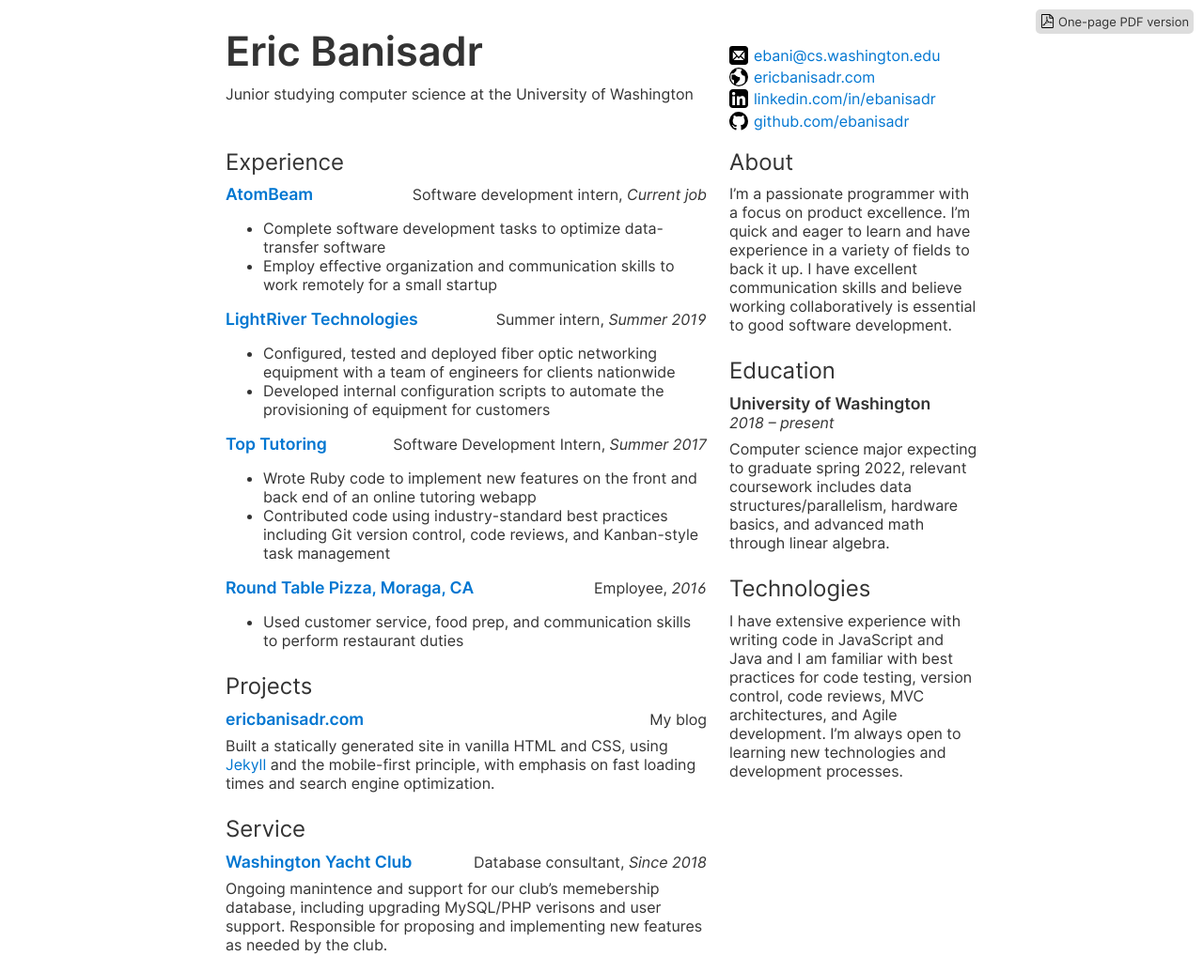
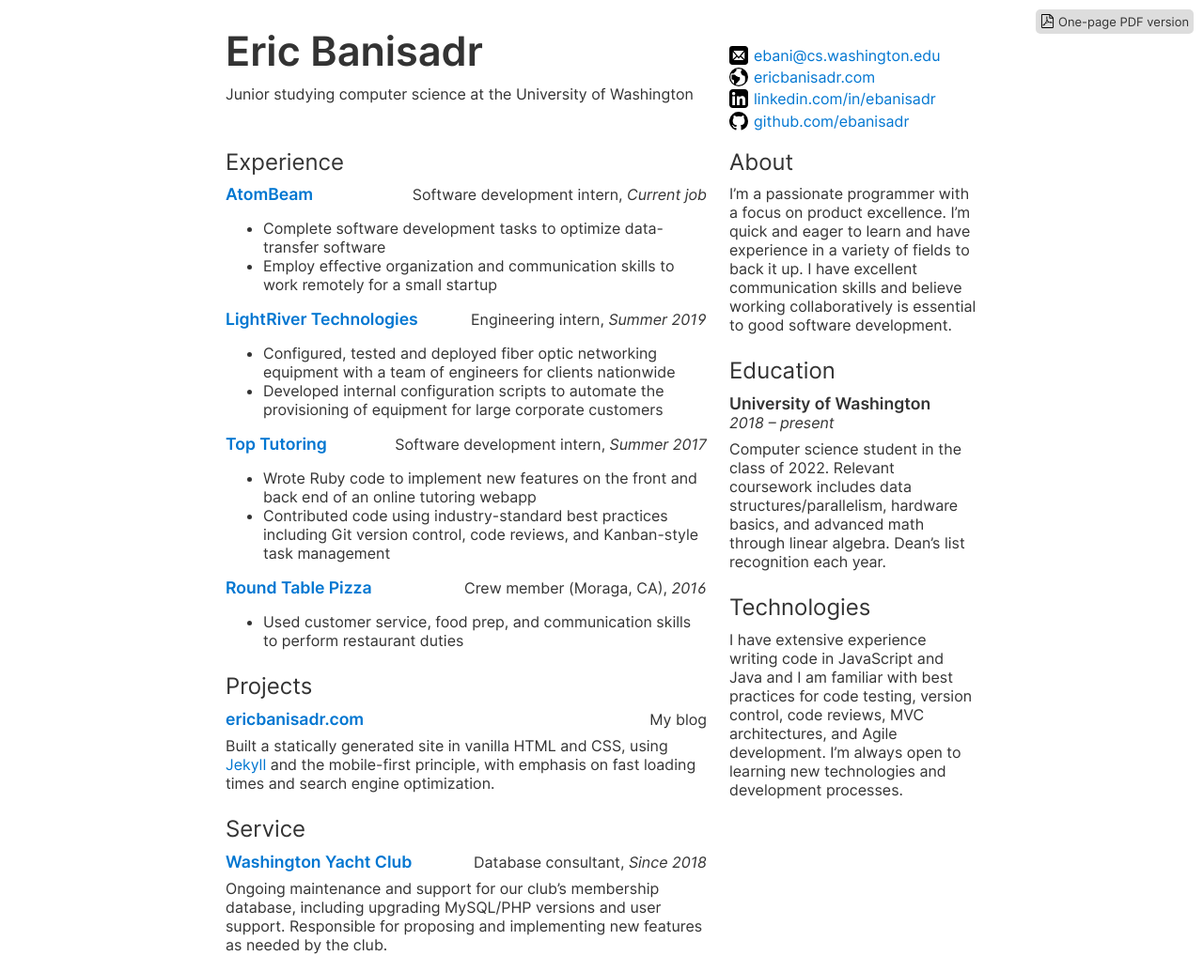
Before and after one commit to ebanisadr/ebanisadr.github.io, a Jekyll site: the page built from resume.html, in a window 1280 px wide. Shown: the whole page at 94% size. Built offline with Jekyll 4.4.1, drawn with Linux system fonts in a browser that asks for light colours.

Commit message:
Fix some resume inconsistencies

```diff
--- a/resume.html
+++ b/resume.html
@@ -23,17 +23,17 @@
         for a small startup
   - company: LightRiver Technologies
     link: https://lightriver.com
-    title: Summer intern
+    title: Engineering intern
     shortdate: Summer 2019
     longdate: June 2019 - August 2019
     bullets:
       - Configured, tested and deployed fiber optic networking equipment with a
         team of engineers for clients nationwide
       - Developed internal configuration scripts to automate the provisioning
-        of equipment for customers
+        of equipment for large corporate customers
   - company: Top Tutoring
     link: https://toptutoring.com/
-    title: Software Development Intern
+    title: Software development intern
     shortdate: Summer 2017
     longdate: July 2017 - September 2017
     bullets:
@@ -41,9 +41,9 @@
         an online tutoring webapp
       - Contributed code using industry-standard best practices including Git
         version control, code reviews, and Kanban-style task management
-  - company: Round Table Pizza, Moraga, CA
+  - company: Round Table Pizza
     link: https://www.roundtablepizzamoraga.com
-    title: Employee
+    title: Crew member (Moraga, CA)
     shortdate: 2016
     longdate: April 2016 – September 2016
     bullets:
@@ -53,11 +53,11 @@
   - school: University of Washington
     shortdate: 2018 - present
     description:
-      Computer science major expecting to graduate spring 2022, relevant
-      coursework includes data structures/parallelism, hardware basics, and
-      advanced math through linear algebra.
+      Computer science student in the class of 2022. Relevant coursework includes data
+      structures/parallelism, hardware basics, and advanced math through linear
+      algebra. Dean's list recognition each year.
 technologies:
-  - I have extensive experience with writing code in JavaScript and Java and I
+  - I have extensive experience writing code in JavaScript and Java and I
     am familiar with best practices for code testing, version control, code
     reviews, MVC architectures, and Agile development. I'm always open to
     learning new technologies and development processes.
@@ -76,8 +76,8 @@
     shortdate: Since 2018
     longdate: July 2020 - Present
     description:
-      Ongoing manintence and support for our club's memebership database,
-      including upgrading MySQL/PHP verisons and user support.  Responsible for
+      Ongoing maintenance and support for our club's membership database,
+      including upgrading MySQL/PHP versions and user support.  Responsible for
       proposing and implementing new features as needed by the club.
 ---
 <head>
--- a/resume/resume.css
+++ b/resume/resume.css
@@ -252,8 +252,17 @@
   }
 
   long-date {
-    opacity: 0.75;
+    opacity: 0.7;
     top: -0.9rem;
+    font-size: 0.7rem;
+  }
+
+  job-title:after {
+    content: none;
+  }
+
+  item-date {
+    display: none;
   }
 
   #pdf-link {
```
Also changed, not shown: 1 other file.
